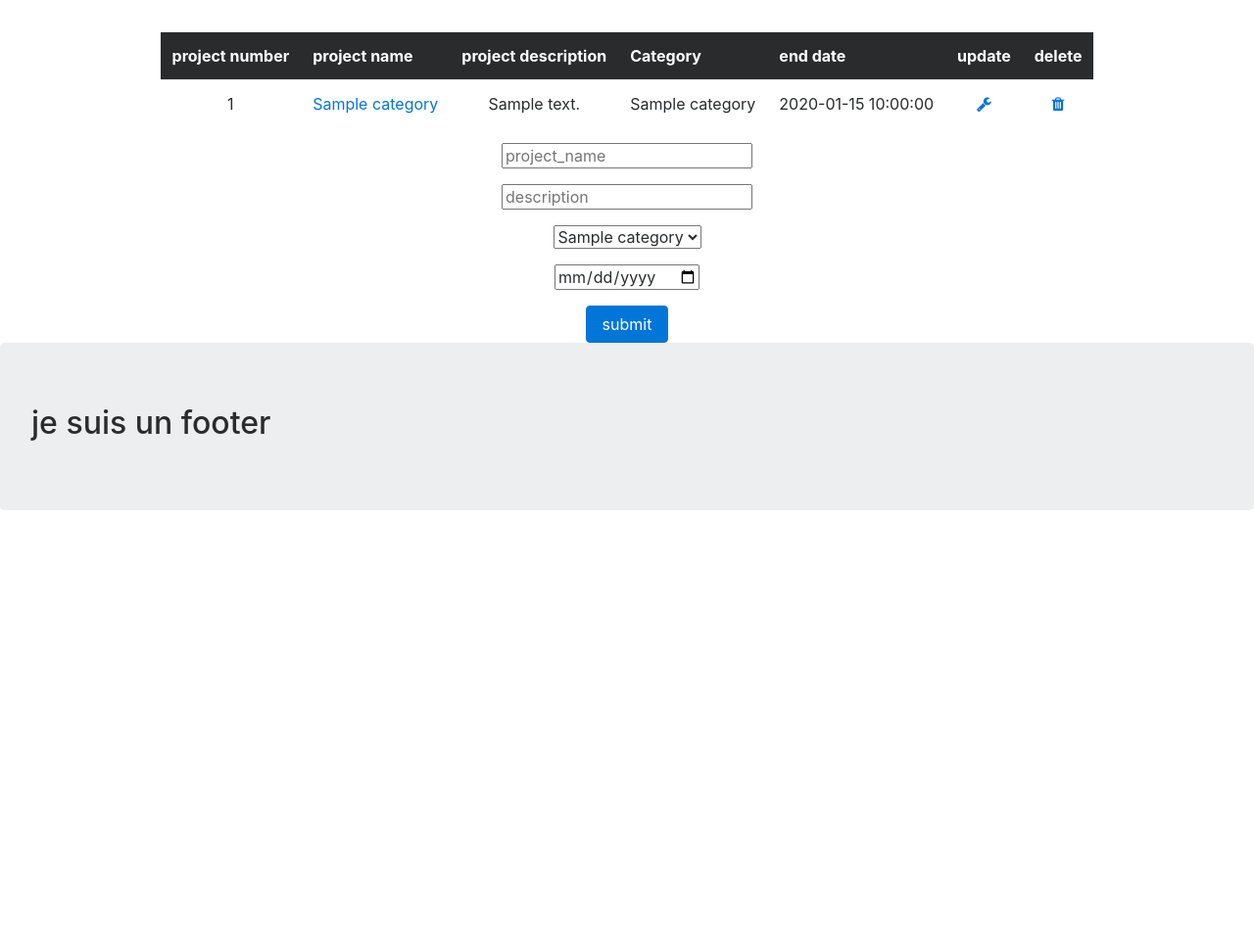
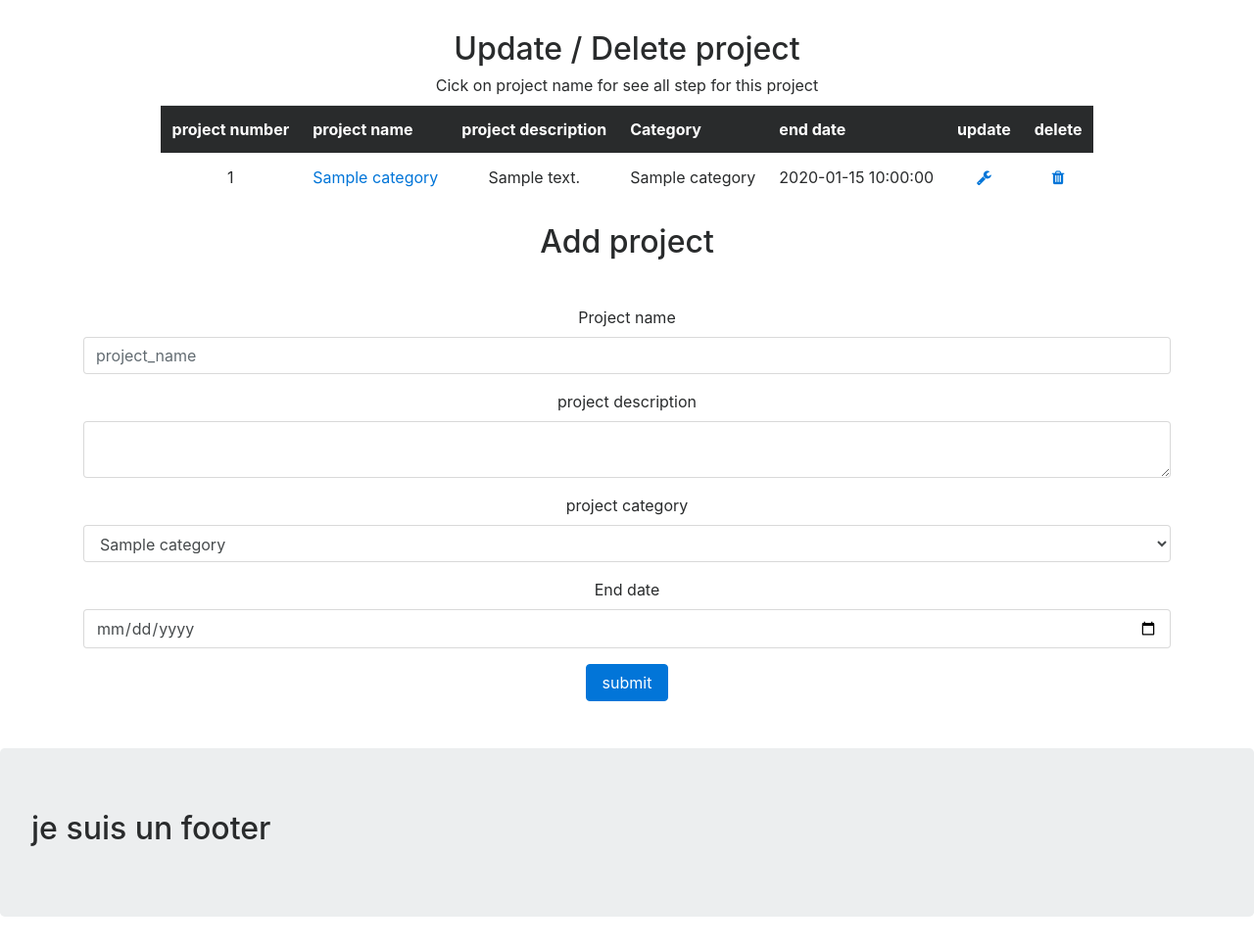
Before and after one commit to degroote-benjamin/Construct-moreau, a PHP site: page /control/project_area.php in a window 1280 px wide. Shown: the part 206-1174 px from the top of the page at 98% size. Before the commit the page ends 727 px from the top, so only its background shows below. Run offline with PHP 8.4, Linux system fonts and the light colour scheme; tables that the repository leaves empty or names only in its code hold one stand-in row (values such as "Sample post"); some libraries are stand-ins or nearby versions.

Commit message:
add step form , step table and start step delete

```diff
--- a/control/project_area.php
+++ b/control/project_area.php
@@ -4,13 +4,13 @@ include '../model/data.php';
 if (isset($_GET['deleteid'])) {
   delete_project($_GET['deleteid']);
 }
-$dataproject = get_project_category();
-$datacategory = get_category();
 if(isset($_POST["submitproject"])){
   if(isset($_POST['project_name']) and isset($_POST['description_project']) and isset($_POST['id_category']) and isset($_POST['end_date'])){
     add_project($_POST['project_name'],$_POST['description_project'],$_POST['id_category'],$_POST['end_date'],1);
   }
 }
+$dataproject = get_project_category();
+$datacategory = get_category();
 include 'header.php';
 include '../view/space.php';
 include 'footer.php';
--- a/model/data.php
+++ b/model/data.php
@@ -86,3 +86,14 @@ function add_project($name,$des,$id,$date,$user){
   'user'=>$user
   ));
 }
+
+
+function add_step($name,$des,$id){
+  global $bdd;
+  $reponse = $bdd->prepare('INSERT INTO  step  (step_name ,  description_step ,  id_project ) VALUES (:name, :des, :id);');
+  $reponse->execute(array(
+  'name'=>$name,
+  'des'=>$des,
+  'id'=>$id,
+  ));
+}
--- a/view/space.php
+++ b/view/space.php
@@ -1,3 +1,5 @@
+<h2 class="text-center my-2">Update / Delete project</h2>
+<p class="text-center my-2">Cick on project name for see all step for this project</p>
 <div class="container">
 <table class="table table-responsive d-flex justify-content-center">
   <tr class="thead-inverse">
@@ -31,18 +33,22 @@
 
 </div>
 
+<h2 class="text-center my-4">Add project</h2>
+
 <div class="container">
-<form class="text-center" action="project_area.php" method="post">
+<form class="text-center my-5" action="project_area.php" method="post">
   <div class="form-group">
-  <input type="text" name="project_name" value="" placeholder="project_name">
-
+    <label for="project_name">Project name</label>
+  <input type="text" name="project_name" value="" class="form-control" placeholder="project_name" id="project_name">
 </div>
 <div class="form-group">
-  <input type="text" name="description_project" value="" placeholder="description">
-
+  <label for="description_project"> project description</label>
+  <textarea name="description_project" class="form-control" id="description_project" value="" placeholder="description">
+  </textarea>
 </div>
 <div class="form-group">
-    <select class="" name="id_category">
+  <label for="category">project category</label>
+    <select name="id_category" class="form-control">
       <?php
       foreach ($datacategory as $valuecategory) {
           ?>
@@ -52,8 +58,8 @@
 
   </div>
   <div class="form-group">
-    <input type="date" name="end_date" value="" placeholder="end_date">
-
+    <label for="end_date">End date</label>
+    <input class="form-control" id="end_date" type="date" name="end_date" value="" placeholder="end_date">
   </div>
     <input type="submit" name="submitproject" value="submit" class="btn btn-primary">
 </form>
```
Also changed, not shown: control/step_area.php (+20 -0 lines), view/space_step.php (+53 -0 lines).
